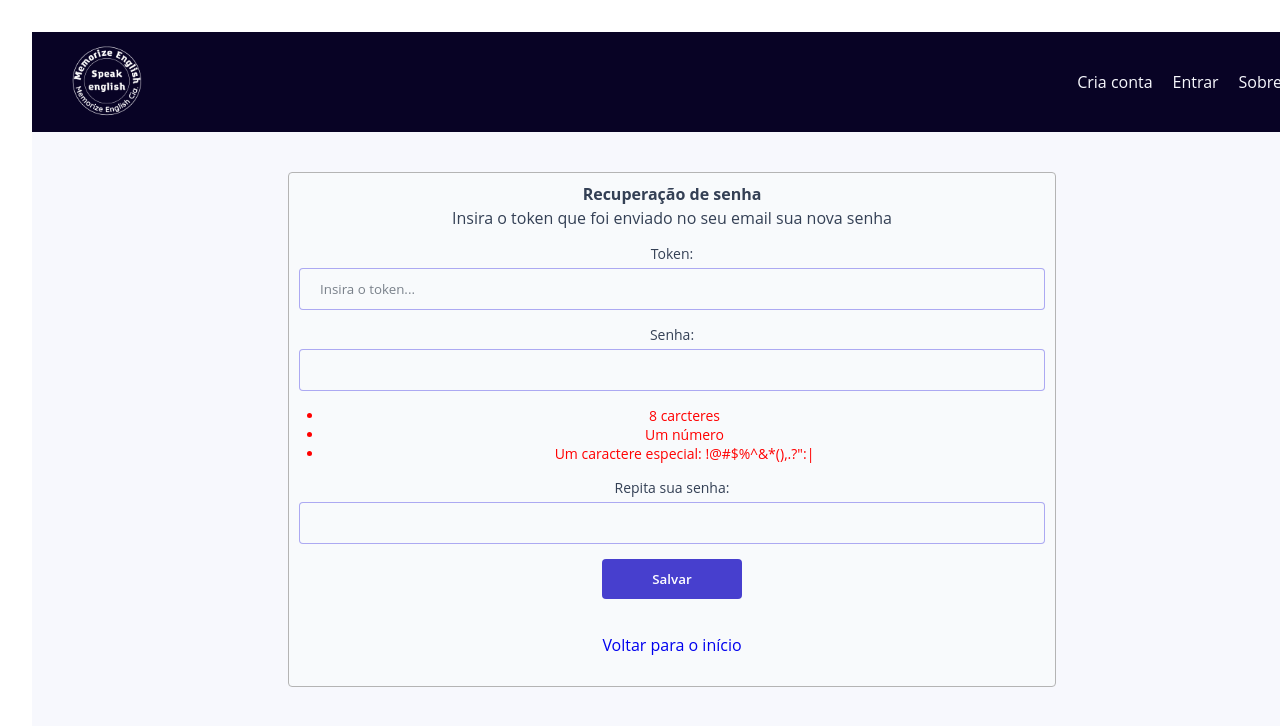
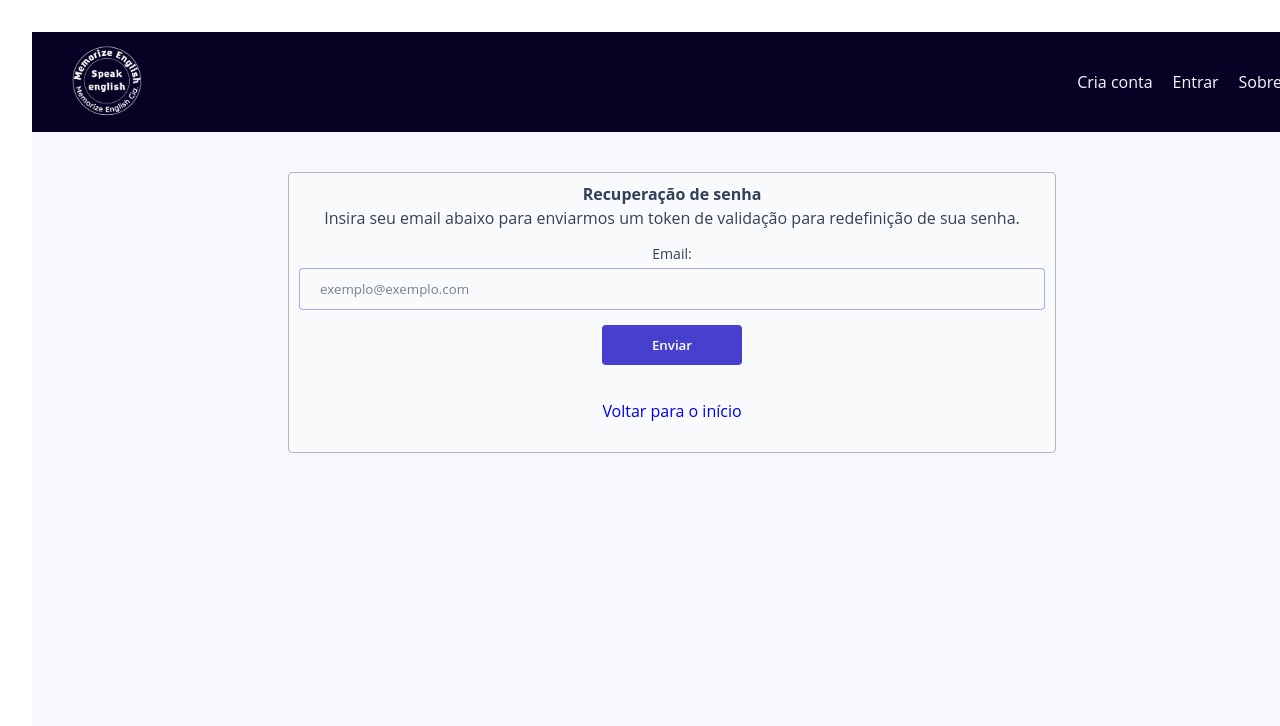
Before and after one commit to NascimentoFrancisco/srs-study-english, a React (Vite) app: page /password-recovery in a window 1280 px wide. Shown: the top 726 px of the page. Built offline with nearby package versions, Linux system fonts and the light colour scheme; no server answers.

Commit message:
chore: Adjusting password reset details

```diff
--- a/src/app/pages/PasswordRecovery/index.tsx
+++ b/src/app/pages/PasswordRecovery/index.tsx
@@ -10,7 +10,7 @@ import { Link, useNavigate } from "react-router-dom";
 
 function PasswordRecovery(){
 
-    const [emailRequest, setEmailRequest] = useState(true);
+    const [emailRequest, setEmailRequest] = useState(false);
 
     const [emailInput, setEmailInput] = useState("");
     const [emailError, setEmailError] = useState(false);
```
